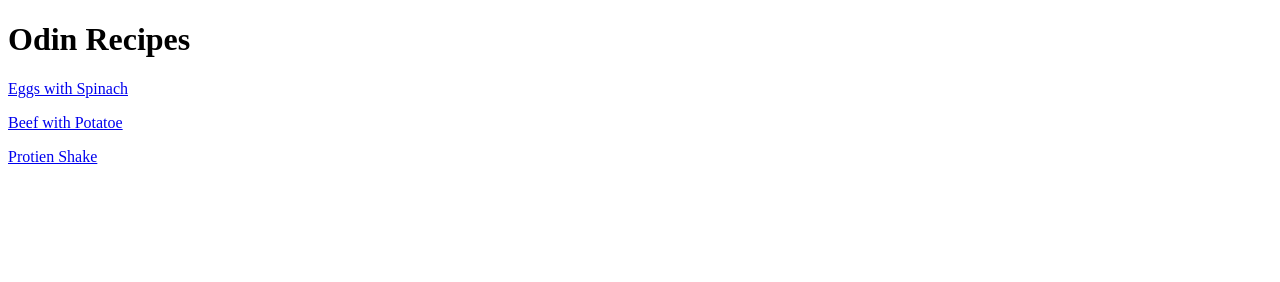
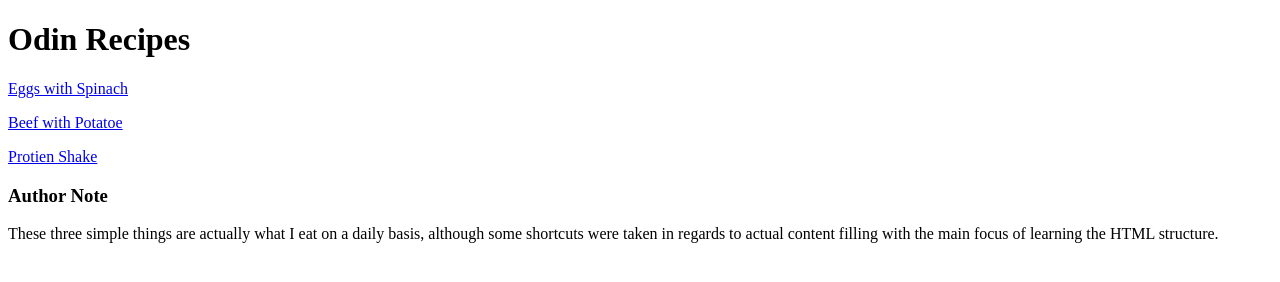
Before and after one commit to xyyxyxyxyxyxy/odin-recipes, a plain HTML site: page index.html in a window 1280 px wide. Drawn offline with Linux system fonts and the light colour scheme.

```diff
--- a/index.html
+++ b/index.html
@@ -10,6 +10,8 @@
         <p><a href="recipes/eggspinach.html">Eggs with Spinach</a></p>
         <p><a href="recipes/beefpotatoe.html">Beef with Potatoe</a></p>
         <p><a href="recipes/shake.html">Protien Shake</a></p>
+        <h3>Author Note</h3>
+        <p>These three simple things are actually what I eat on a daily basis, although some shortcuts were taken in regards to actual content filling with the main focus of learning the HTML structure.</p>
     </body>
 
 </html>
```
Also changed, not shown: recipes/beefpotatoe.html (+1 -1 lines), recipes/eggspinach.html (+1 -1 lines), recipes/shake.html (+1 -1 lines), 1 other file.
